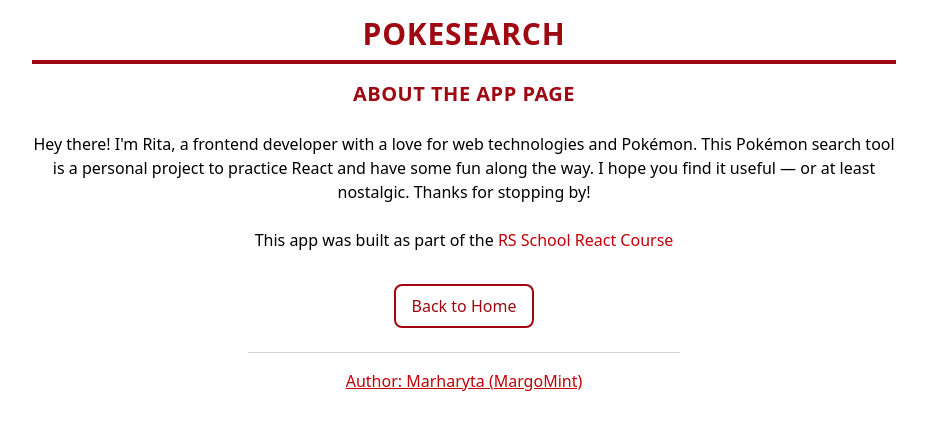
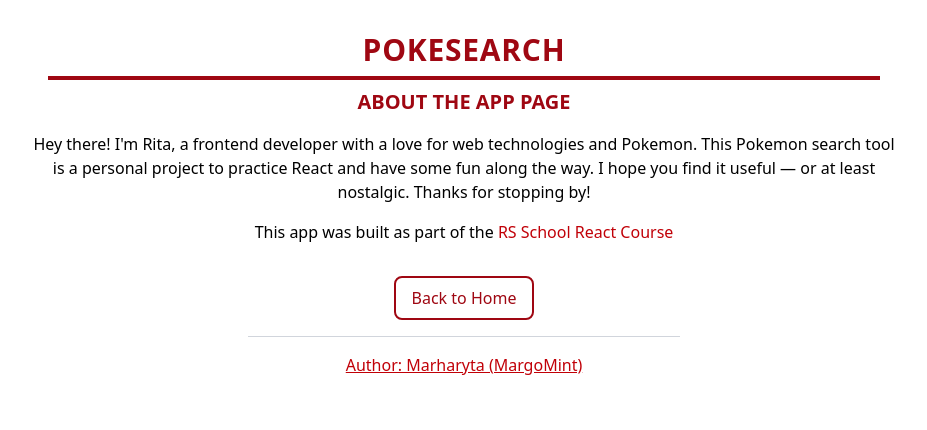
Before and after one commit to MargoMint/RSSchool_React, a React app: page /about in a window 1280 px wide. Shown: the top 430 px of the page, without its empty margins (176-1103 px from the left). Built offline with nearby package versions, Linux system fonts and the light colour scheme; the HTML template or start-up script is replaced by a standard one.

Commit message:
refactor: restructure AboutPage layout and update Button to support optional onClick

```diff
--- a/src/components/Button.tsx
+++ b/src/components/Button.tsx
@@ -1,7 +1,7 @@
 import clsx from 'clsx';
 
 interface ButtonProps {
-  onClick: () => void;
+  onClick?: () => void;
   title: string;
   variant: 'primary' | 'outline';
 }
--- a/src/pages/About.tsx
+++ b/src/pages/About.tsx
@@ -5,19 +5,18 @@ import { Link } from 'react-router-dom';
 
 function AboutPage() {
   return (
-    <>
+    <Layout>
       <Header />
-      <Layout>
-        <div className="text-center space-y-6">
-          <h2 className="text-xl font-extrabold text-red-800 tracking-wide uppercase">
+      <div className="text-center space-y-4">
+        <h2 className="text-xl font-extrabold text-red-800 uppercase mt-2">
           About the App Page
         </h2>
 
         <p>
           Hey there! I&apos;m Rita, a frontend developer with a love for web
-            technologies and Pokémon. This Pokémon search tool is a personal
-            project to practice React and have some fun along the way. I hope
-            you find it useful — or at least nostalgic. Thanks for stopping by!
+          technologies and Pokemon. This Pokemon search tool is a personal
+          project to practice React and have some fun along the way. I hope you
+          find it useful — or at least nostalgic. Thanks for stopping by!
         </p>
 
         <p>
@@ -34,11 +33,7 @@ function AboutPage() {
 
         <div className="text-center mt-8">
           <Link to="/">
-              <Button
-                title="Back to Home"
-                onClick={() => {}}
-                variant="outline"
-              />
+            <Button title="Back to Home" variant="outline" />
           </Link>
         </div>
 
@@ -54,7 +49,6 @@ function AboutPage() {
         </p>
       </div>
     </Layout>
-    </>
   );
 }
 
```
Lines whose indentation alone changed are shown as unchanged.
